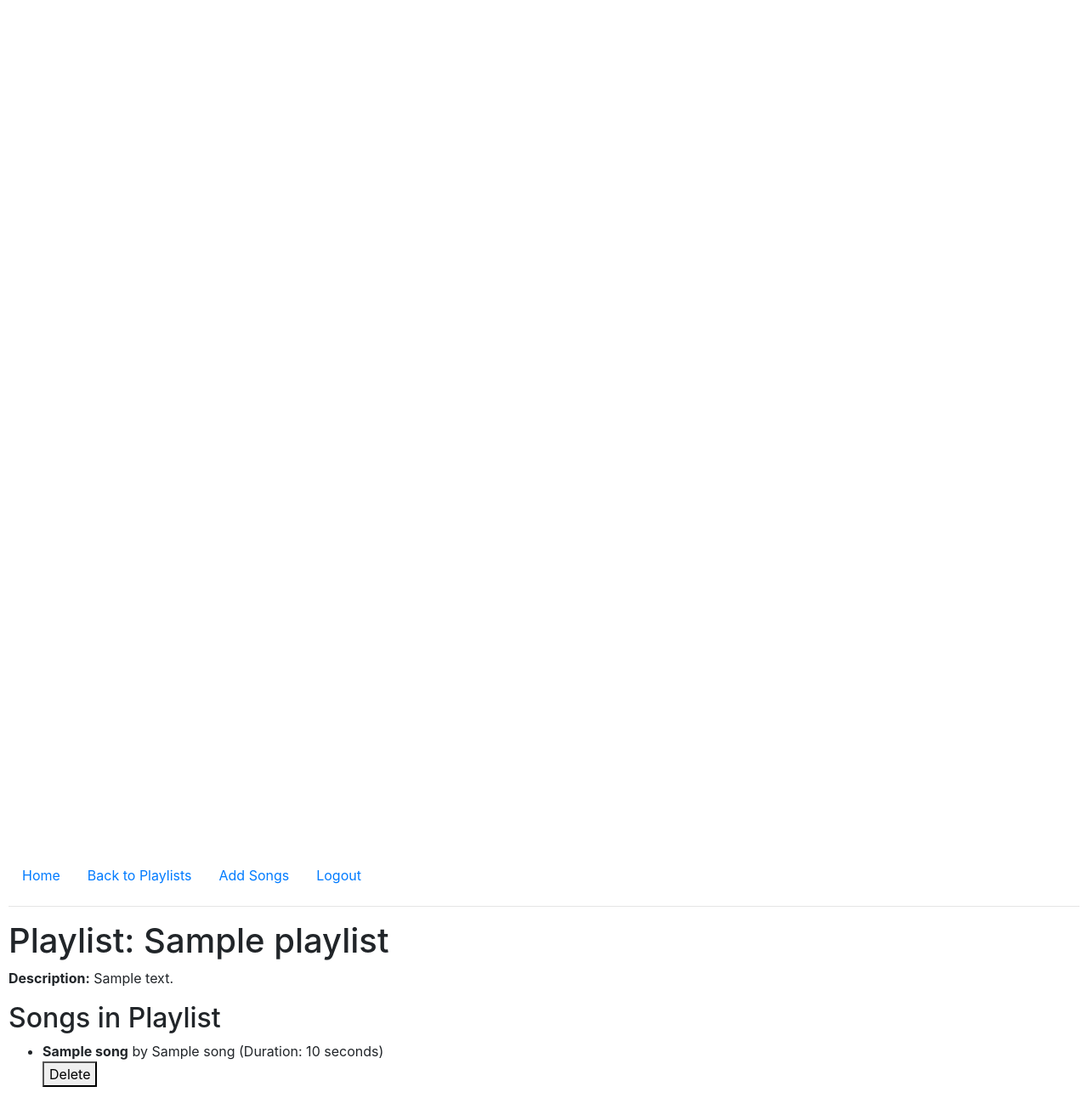
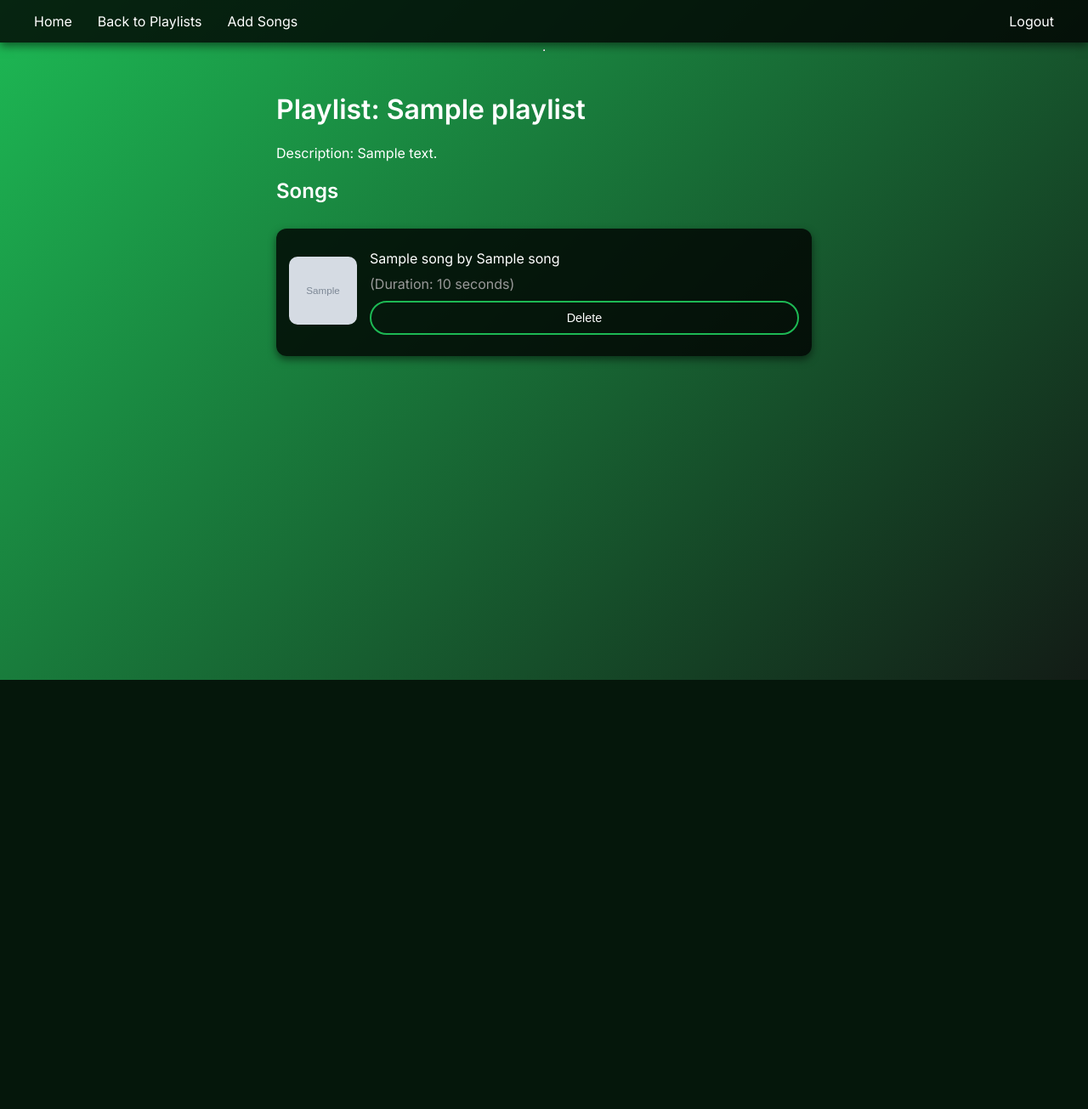
Before and after one commit to williamjones0471/TuneTrack, a Django app: template musicapp/templates/musicapp/playlist_detail.html in a window 1280 px wide. Shown: the whole page at 85% size. After the commit the page ends 800 px from the top, so only its background shows below. Run offline with Django 5.2, Linux system fonts and the light colour scheme; the template is opened without the code that fills it: most values are stand-ins (such as "Sample title", 1, 10 or a date in 2020); grey boxes marked "Sample" are stand-in pictures; some libraries are stand-ins or nearby versions.

Commit message:
Add playlist detail updated styling

```diff
--- a/musicapp/templates/musicapp/playlist_detail.html
+++ b/musicapp/templates/musicapp/playlist_detail.html
@@ -1,56 +1,237 @@
 {% load static %}
+
+{% block body %}
 
 <!DOCTYPE html>
 <html lang="en">
     <head>
         <meta charset="UTF-8">
         <meta name="viewport" content="width=device-width, initial-scale=1.0">
-        <link rel="stylesheet" href="https://stackpath.bootstrapcdn.com/bootstrap/4.4.1/css/bootstrap.min.css" integrity="sha384-Vkoo8x4CGsO3+Hhxv8T/Q5PaXtkKtu6ug5TOeNV6gBiFeWPGFN9MuhOf23Q9Ifjh" crossorigin="anonymous">
-        <link rel="stylesheet" href="{% static 'musicapp/styles.css' %}">
-        <title>Playlist Detail</title>
+        <title>Select Playlist</title>
+        <link href="https://fonts.googleapis.com/css2?family=Inter:wght@300;400;600&display=swap" rel="stylesheet">
+        <style>
+            /* General Reset */
+            body {
+                margin: 0;
+                padding: 0;
+                font-family: 'Inter', sans-serif;
+                background: linear-gradient(135deg, #1db954, #121212);
+                color: white;
+                min-height: 100vh;
+                display: flex;
+                flex-direction: column;
+                background-size: 110%
+            }
+
+            /* Navigation Bar */
+            .navbar {
+                display: flex;
+                justify-content: space-between;
+                align-items: center;
+                padding: 15px 40px;
+                background: rgba(0, 0, 0, 0.8);
+                box-shadow: 0px 4px 10px rgba(0, 0, 0, 0.5);
+            }
+
+            /* Navigation Links Container */
+            .navbar nav {
+                display: flex;
+                justify-content: flex-end;
+                gap: 30px;
+            }
+
+            .navbar a {
+                color: white;
+                text-decoration: none;
+                font-size: 1rem;
+                font-weight: 500;
+                transition: color 0.3s ease;
+            }
+
+            .navbar .logout {
+                display: flex;
+                justify-content: end;
+            }
+
+            .navbar a:hover {
+                color: #1db954;
+            }
+
+            .navbar .logo {
+                font-size: 1.5rem;
+                font-weight: 700;
+            }
+
+            /* Main Container */
+            .container {
+                flex: 1;
+                display: flex;
+                flex-direction: column;
+                align-items: center;
+                padding: 20px;
+            }
+
+            /* Playlist List Section */
+            .playlist-list {
+                display: flex;
+                flex-wrap: wrap;
+                gap: 20px;
+                justify-content: center;
+                margin-top: 30px;
+            }
+
+            /* Playlist Card Layout */
+            .playlist-card {
+                display: flex;
+                align-items: center;
+                background: rgba(0, 0, 0, 0.8);
+                padding: 15px;
+                border-radius: 12px;
+                box-shadow: 0px 4px 10px rgba(0, 0, 0, 0.5);
+                gap: 15px;
+                width: 100%;
+                max-width: 600px;
+                min-width: 600px;
+                height: 120px;
+                margin-bottom: 20px;
+                transition: transform 0.3s ease, background 0.3s ease;
+            }
+
+            .playlist-card:hover {
+                transform: translateY(-5px);
+                /* background: rgba(29, 185, 84, 0.9); */
+            }
+
+            /* Playlist Artwork */
+            .playlist-art img {
+                width: 80px;
+                height: 80px;
+                border-radius: 10px;
+                object-fit: cover;
+            }
+
+            /* Playlist Info */
+            .playlist-info {
+                flex: 1;
+                display: flex;
+                flex-direction: column;
+                justify-content: center;
+                gap: 10px;
+                overflow: hidden; /* Ensures overflowing content is hidden */
+            }
+
+            /* Playlist Title */
+            .playlist-info h3 {
+                margin: 0;
+                font-size: 1.2rem;
+                color: white;
+                white-space: nowrap; /* Prevents text wrapping */
+                overflow: hidden; /* Hides overflow text */
+                text-overflow: ellipsis; /* Adds ellipsis (...) for long text */
+            }
+
+            /* Button Group */
+            .button-group {
+                display: flex;
+                gap: 10px;
+            }
+
+            /* Buttons */
+            .button-group button {
+                background: none;
+                border: 2px solid #1db954;
+                border-radius: 20px;
+                color: white;
+                padding: 10px 15px;
+                font-size: 0.9rem;
+                cursor: pointer;
+                transition: all 0.3s ease;
+                flex: 1; /* Makes the buttons evenly spaced */
+                text-align: center;
+            }
+
+            .button-group button:hover {
+                background: #1db954;
+                color: black;
+            }
+
+
+            /* Buttons */
+            .button-group button {
+                background: none;
+                border: 2px solid #1db954;
+                border-radius: 20px;
+                color: white;
+                padding: 10px 15px;
+                font-size: 0.9rem;
+                cursor: pointer;
+                transition: all 0.3s ease;
+                flex: 1; /* Makes the buttons evenly spaced */
+                text-align: center;
+            }
+
+            .button-group button:hover {
+                background: #1db954;
+                color: black;
+            }
+
+            .duration {
+                color:hsl(0, 0%, 60%)
+            }
+        </style>
     </head>
     <body>
-        <div>
-            <ul class="nav">
-                <li class="nav-item">
-                    <a class="nav-link" href="{% url 'home' %}">Home</a>
-                </li>
-                <li class="nav-item">
-                    <a class="nav-link" href="{% url 'select_playlist' %}">Back to Playlists</a>
-                </li>
-                <li class="nav-item">
-                    <a class="nav-link" href="{% url 'search_songs' playlist_id %}">Add Songs</a>
-                </li>
-                <li class="nav-item">
-                    <a class="nav-link" href="{% url 'logout' %}">Logout</a>
-                </li>
-            </ul>
+        <div class="navbar">
+            <nav>
+                <a href="{% url 'home' %}">Home</a>
+                <a href="{% url 'select_playlist' %}">Back to Playlists</a>
+                <a href="{% url 'search_songs' playlist_id %}">Add Songs</a>
+            </nav>
+                <a class="logout" href="{% url 'logout' %}">Logout</a>
         </div>
 
         <hr>
 
+        <div class="container">
             <div class="playlist_detail">
                 <h1>Playlist: {{ playlist.name }}</h1>
-            <p><strong>Description:</strong> {{ playlist.description }}</p>
 
-            <h2>Songs in Playlist</h2>
-            <ul>
+                {% if playlist.description == "" %}
+                    <p>Description: None</p>
+                {% else %}
+                    <p>Description: {{ playlist.description }}</p>
+                {% endif %}
+
+                <h2>Songs</h2>
+
                 {% if playlist.songs %}
                     {% for song in playlist.songs %}
-                        <li>
-                            <strong>{{ song.title }}</strong> by {{ song.artist_name }}
-                            <span>(Duration: {{ song.duration }} seconds)</span>
+                        <div class="playlist-list">
+                            <div class="playlist-card">
+                                <div class="playlist-art">
+                                    <img src="{{ song.image_url }}" alt="Song Image" />
+                                </div>
+                                <div class="playlist-info">
+                                    {{ song.title }} by {{ song.artist_name }}
+                                    <span class="duration">(Duration: {{ song.duration }} seconds)</span>
 
                                     <form method="post" action="{% url 'delete_song_from_playlist' playlist_id song.id %}">
                                         {% csrf_token %}
+                                        <div class="button-group">
                                             <button type="submit">Delete</button>
+                                        </div>
                                     </form>
-                        </li>
+                                </div>
+                            </div>
+                        </div>
                     {% endfor %}
                 {% else %}
                     <li>No songs found in this playlist.</li>
                 {% endif %}
-            </ul>
+
+            </div>
         </div>
     </body>
 </html>
+
+{% endblock %}
```
Lines whose indentation alone changed are shown as unchanged.
